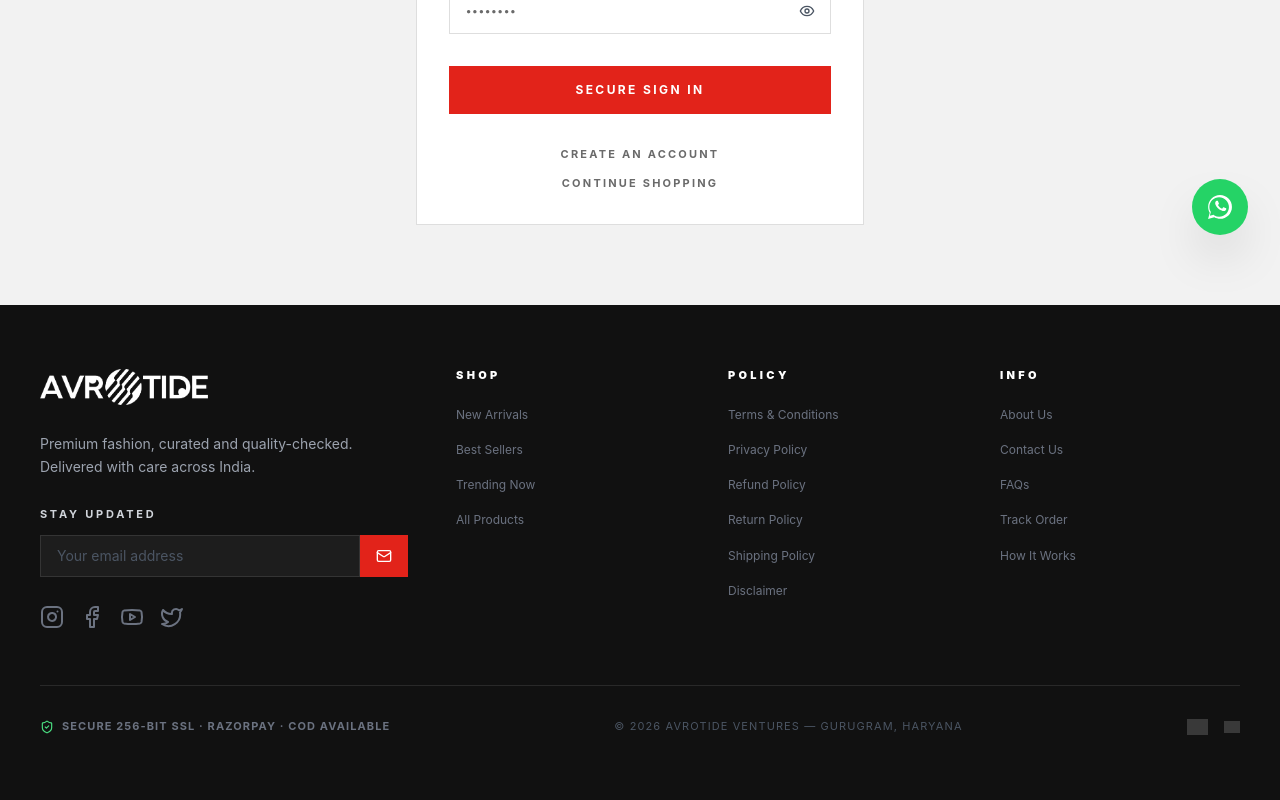
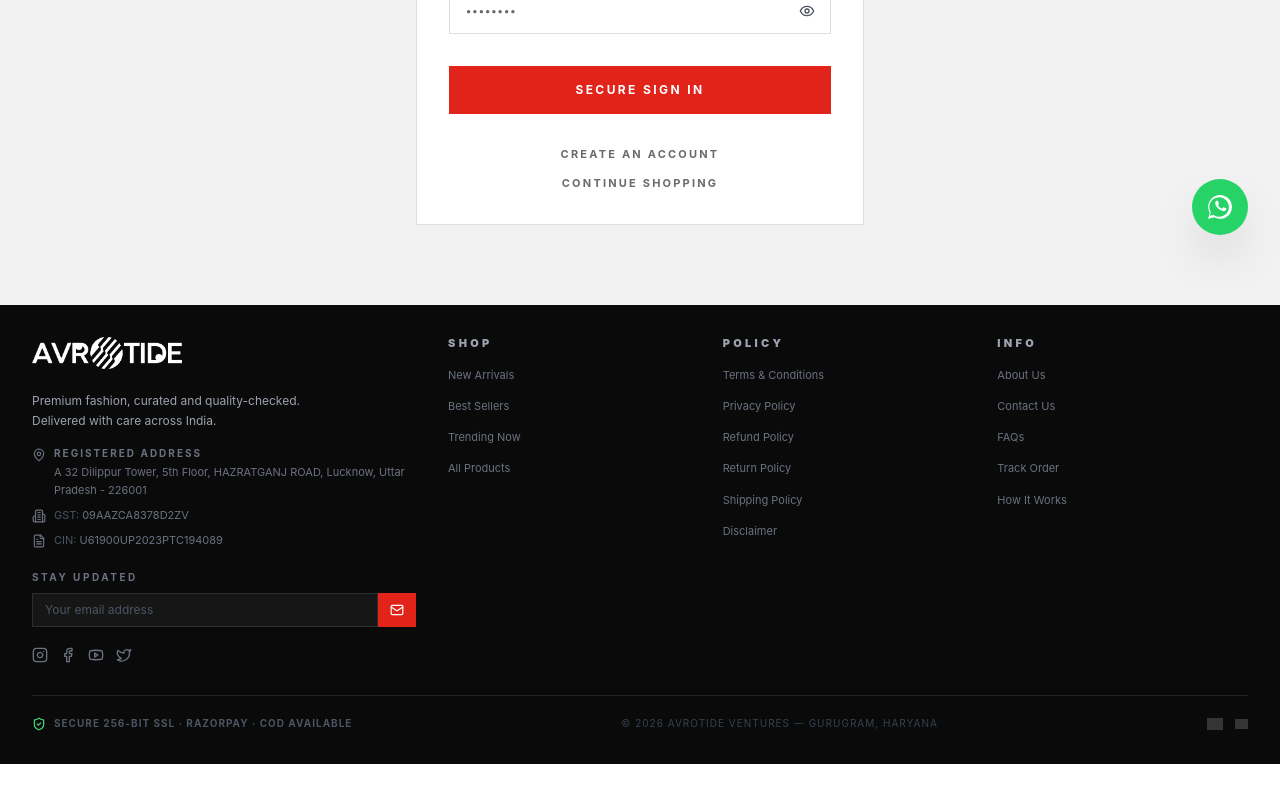
Before and after one commit to devendr2025a/ecommerce-platform, a React (Vite) app in the folder frontend/: page /login in a window 1280 px wide. Shown: the part 533-1333 px from the top of the page. After the commit the page ends 1297 px from the top, so only its background shows below. Built offline with nearby package versions, Linux system fonts and the light colour scheme; no server answers; grey boxes are pictures that could not be loaded.

Commit message:
first commit

```diff
--- a/frontend/src/components/common/Footer.jsx
+++ b/frontend/src/components/common/Footer.jsx
@@ -1,80 +1,138 @@
-import React from 'react';
-import { Link } from 'react-router-dom';
-import { Instagram, Facebook, Youtube, Twitter, Mail, ShieldCheck } from 'lucide-react';
+import React from "react";
+import { Link } from "react-router-dom";
+import {
+  Instagram,
+  Facebook,
+  Youtube,
+  Twitter,
+  Mail,
+  ShieldCheck,
+  MapPin,
+  Building2,
+  FileText,
+} from "lucide-react";
 
 const FOOTER_LINKS = {
   Shop: [
-    { label: 'New Arrivals', to: '/products?sort=newest' },
-    { label: 'Best Sellers', to: '/products?sort=best-selling' },
-    { label: 'Trending Now', to: '/products?sort=trending' },
-    { label: 'All Products', to: '/products' },
+    { label: "New Arrivals", to: "/products?sort=newest" },
+    { label: "Best Sellers", to: "/products?sort=best-selling" },
+    { label: "Trending Now", to: "/products?sort=trending" },
+    { label: "All Products", to: "/products" },
   ],
-  'Policy': [
-    { label: 'Terms & Conditions', to: '/terms' },
-    { label: 'Privacy Policy', to: '/privacy' },
-    { label: 'Refund Policy', to: '/refund' },
-    { label: 'Return Policy', to: '/return' },
-    { label: 'Shipping Policy', to: '/shipping' },
-    { label: 'Disclaimer', to: '/disclaimer' },
+  Policy: [
+    { label: "Terms & Conditions", to: "/terms" },
+    { label: "Privacy Policy", to: "/privacy" },
+    { label: "Refund Policy", to: "/refund" },
+    { label: "Return Policy", to: "/return" },
+    { label: "Shipping Policy", to: "/shipping" },
+    { label: "Disclaimer", to: "/disclaimer" },
   ],
   Info: [
-    { label: 'About Us', to: '/about' },
-    { label: 'Contact Us', to: '/contact' },
-    { label: 'FAQs', to: '/faq' },
-    { label: 'Track Order', to: '/dashboard' },
-    { label: 'How It Works', to: '/how-it-works' },
+    { label: "About Us", to: "/about" },
+    { label: "Contact Us", to: "/contact" },
+    { label: "FAQs", to: "/faq" },
+    { label: "Track Order", to: "/dashboard" },
+    { label: "How It Works", to: "/how-it-works" },
   ],
 };
 
 export default function Footer() {
   return (
-    <footer className="bg-[#111111] text-white mt-auto">
-      <div className="max-w-[1500px] mx-auto px-4 sm:px-6 lg:px-10 py-12 lg:py-16">
-        <div className="grid grid-cols-1 lg:grid-cols-12 gap-8 lg:gap-12">
+    <footer className="bg-[#0a0a0a] text-white mt-auto">
+      <div className="max-w-[1500px] mx-auto px-4 sm:px-6 lg:px-8 py-6 lg:py-8">
+        {/* Main Grid */}
+        <div className="grid grid-cols-1 lg:grid-cols-12 gap-6 lg:gap-8">
+          {/* Brand Column */}
+          <div className="lg:col-span-4 space-y-4">
+            <Link to="/" className="inline-block">
+              <img
+                src="/assets/logo.png"
+                alt="AVROTIDE"
+                className="h-8 w-auto brightness-0 invert select-none hover:opacity-80 transition-opacity"
+              />
+            </Link>
 
-          {/* Brand Column */}
-          <div className="lg:col-span-4 space-y-7">
-            <Link to="/">
-              <img src="/assets/logo.png" alt="AVROTIDE" className="h-9 w-auto brightness-0 invert select-none" />
-            </Link>
-            <p className="text-gray-400 text-sm leading-relaxed max-w-xs">
-              Premium fashion, curated and quality-checked. Delivered with care across India.
+            <p className="text-gray-400 text-xs leading-relaxed max-w-xs">
+              Premium fashion, curated and quality-checked. Delivered with care
+              across India.
             </p>
 
+            {/* Registered Address */}
+            <div className="space-y-2">
+              <div className="flex items-start gap-2 group">
+                <MapPin className="h-3.5 w-3.5 text-gray-500 mt-0.5 flex-shrink-0 group-hover:text-[var(--vg-red)] transition-colors" />
+                <div>
+                  <p className="text-[10px] font-bold uppercase tracking-[0.2em] text-gray-500 mb-0.5 group-hover:text-gray-400 transition-colors">
+                    Registered Address
+                  </p>
+                  <p className="text-[11px] text-gray-500 leading-relaxed group-hover:text-gray-400 transition-colors">
+                    A 32 Dilippur Tower, 5th Floor, HAZRATGANJ ROAD, Lucknow,
+                    Uttar Pradesh - 226001
+                  </p>
+                </div>
+              </div>
+
+              <div className="flex items-center gap-2 group">
+                <Building2 className="h-3.5 w-3.5 text-gray-500 flex-shrink-0 group-hover:text-[var(--vg-red)] transition-colors" />
+                <p className="text-[11px] text-gray-500 group-hover:text-gray-400 transition-colors">
+                  <span className="text-gray-600">GST:</span> 09AAZCA8378D2ZV
+                </p>
+              </div>
+
+              <div className="flex items-center gap-2 group">
+                <FileText className="h-3.5 w-3.5 text-gray-500 flex-shrink-0 group-hover:text-[var(--vg-red)] transition-colors" />
+                <p className="text-[11px] text-gray-500 group-hover:text-gray-400 transition-colors">
+                  <span className="text-gray-600">CIN:</span>{" "}
+                  U61900UP2023PTC194089
+                </p>
+              </div>
+            </div>
+
             {/* Newsletter */}
-            <div>
-              <p className="text-[11px] font-bold uppercase tracking-[0.25em] text-gray-300 mb-3">Stay Updated</p>
+            <div className="pt-1">
+              <p className="text-[10px] font-bold uppercase tracking-[0.25em] text-gray-500 mb-2">
+                Stay Updated
+              </p>
               <div className="flex">
                 <input
                   type="email"
                   placeholder="Your email address"
-                  className="flex-1 bg-white/5 border border-white/10 text-sm text-white placeholder:text-gray-600 px-4 py-2.5 focus:outline-none focus:border-white/30 transition-colors"
+                  className="flex-1 bg-white/5 border border-white/10 text-xs text-white placeholder:text-gray-600 px-3 py-2 focus:outline-none focus:border-white/30 transition-colors"
                 />
-                <button className="bg-[var(--vg-red)] px-4 text-white hover:bg-[var(--vg-red-dark)] transition-colors">
-                  <Mail className="h-4 w-4" />
+                <button className="bg-[var(--vg-red)] px-3 text-white hover:bg-[var(--vg-red-dark)] hover:scale-105 transition-all duration-200">
+                  <Mail className="h-3.5 w-3.5" />
                 </button>
               </div>
             </div>
 
             {/* Socials */}
-            <div className="flex items-center gap-4">
+            <div className="flex items-center gap-3 pt-1">
               {[Instagram, Facebook, Youtube, Twitter].map((Icon, i) => (
-                <a key={i} href="#" className="text-gray-500 hover:text-white transition-colors">
-                  <Icon className="h-4.5 w-4.5" />
+                <a
+                  key={i}
+                  href="#"
+                  className="text-gray-500 hover:text-white hover:scale-110 transition-all duration-200"
+                >
+                  <Icon className="h-4 w-4" />
                 </a>
               ))}
             </div>
           </div>
 
           {/* Link Columns */}
-          <div className="lg:col-span-8 grid grid-cols-2 sm:grid-cols-3 gap-8">
+          <div className="lg:col-span-8 grid grid-cols-2 sm:grid-cols-3 gap-6">
             {Object.entries(FOOTER_LINKS).map(([title, links]) => (
               <div key={title}>
-                <h4 className="text-[11px] font-black uppercase tracking-[0.3em] text-white mb-5">{title}</h4>
-                <ul className="space-y-3">
+                <h4 className="text-[11px] font-black uppercase tracking-[0.3em] text-gray-400 mb-3 hover:text-white transition-colors">
+                  {title}
+                </h4>
+                <ul className="space-y-2">
                   {links.map(({ label, to }) => (
                     <li key={label}>
-                      <Link to={to} className="text-[12px] text-gray-500 hover:text-white transition-colors">
+                      <Link
+                        to={to}
+                        className="text-[11px] text-gray-500 hover:text-white hover:translate-x-1 transition-all duration-200 inline-block"
+                      >
                         {label}
                       </Link>
                     </li>
@@ -85,20 +143,30 @@ export default function Footer() {
           </div>
         </div>
 
-        {/* Bottom Bar */}
-        <div className="mt-14 pt-8 border-t border-white/10 flex flex-col md:flex-row items-center justify-between gap-5">
+        {/* Bottom Bar - Gap Kam Kiya */}
+        <div className="mt-8 pt-5 border-t border-white/10 flex flex-col md:flex-row items-center justify-between gap-3">
           <div className="flex items-center gap-2">
             <ShieldCheck className="h-3.5 w-3.5 text-green-400 flex-shrink-0" />
-            <span className="text-[11px] font-bold text-gray-500 uppercase tracking-widest">Secure 256-bit SSL · Razorpay · COD Available</span>
+            <span className="text-[10px] font-bold text-gray-600 uppercase tracking-widest">
+              Secure 256-bit SSL · Razorpay · COD Available
+            </span>
           </div>
 
-          <p className="text-[11px] text-gray-600 uppercase tracking-widest text-center">
-            &copy; {new Date().getFullYear()} Avrotide Ventures &mdash; Gurugram, Haryana
+          <p className="text-[10px] text-gray-700 uppercase tracking-widest text-center">
+            © {new Date().getFullYear()} Avrotide Ventures — Gurugram, Haryana
           </p>
 
-          <div className="flex items-center gap-4 opacity-50">
-            <img src="https://upload.wikimedia.org/wikipedia/commons/b/b5/PayPal.svg" alt="PayPal" className="h-4 w-auto invert" />
-            <img src="https://upload.wikimedia.org/wikipedia/commons/8/89/Razorpay_logo.svg" alt="Razorpay" className="h-3 w-auto invert" />
+          <div className="flex items-center gap-3 opacity-50 hover:opacity-80 transition-opacity">
+            <img
+              src="https://upload.wikimedia.org/wikipedia/commons/b/b5/PayPal.svg"
+              alt="PayPal"
+              className="h-3 w-auto invert"
+            />
+            <img
+              src="https://upload.wikimedia.org/wikipedia/commons/8/89/Razorpay_logo.svg"
+              alt="Razorpay"
+              className="h-2.5 w-auto invert"
+            />
           </div>
         </div>
       </div>
--- a/frontend/src/pages/Home.jsx
+++ b/frontend/src/pages/Home.jsx
@@ -20,7 +20,7 @@ const TRUST_PILLARS = [
   },
   {
     icon: Truck,
-    title: "Free Shipping ₹499+",
+    title: "Free Shipping ₹1999+",
     desc: "Fast & reliable delivery across India",
   },
   {
```
